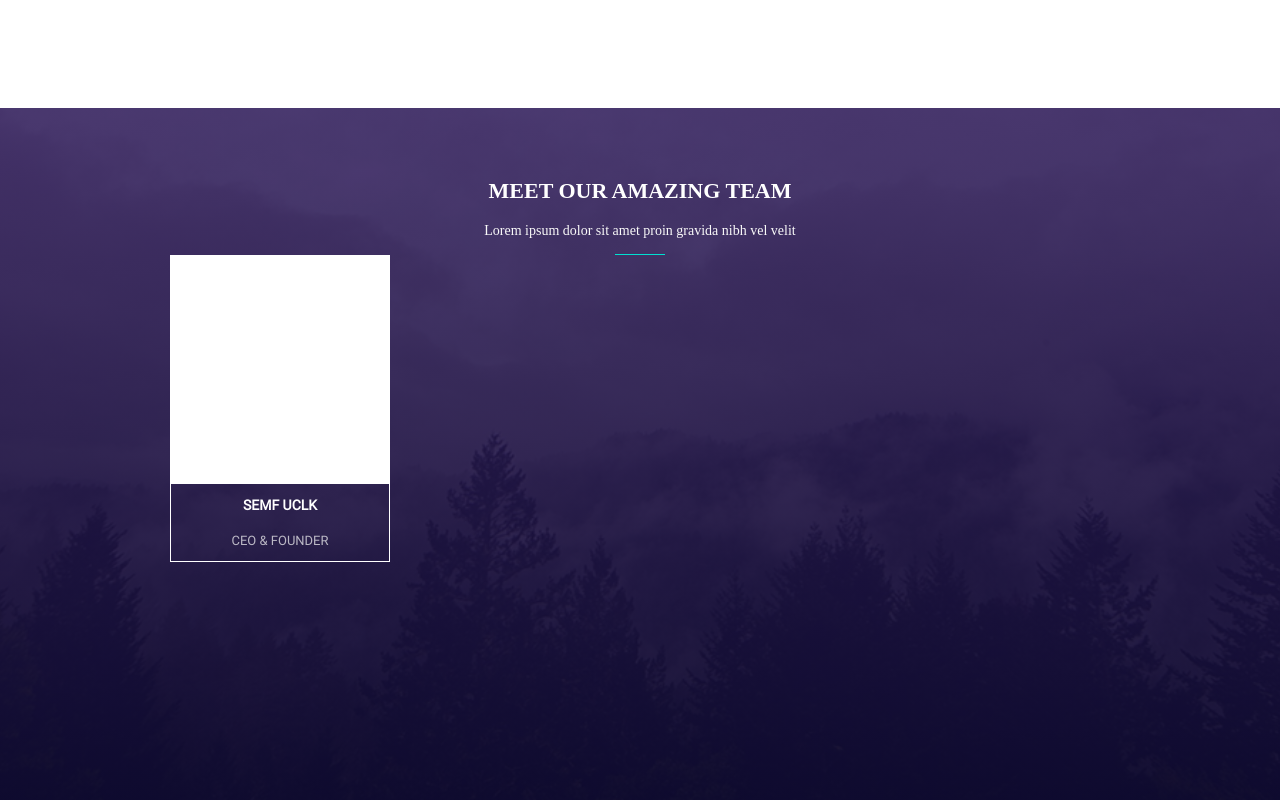
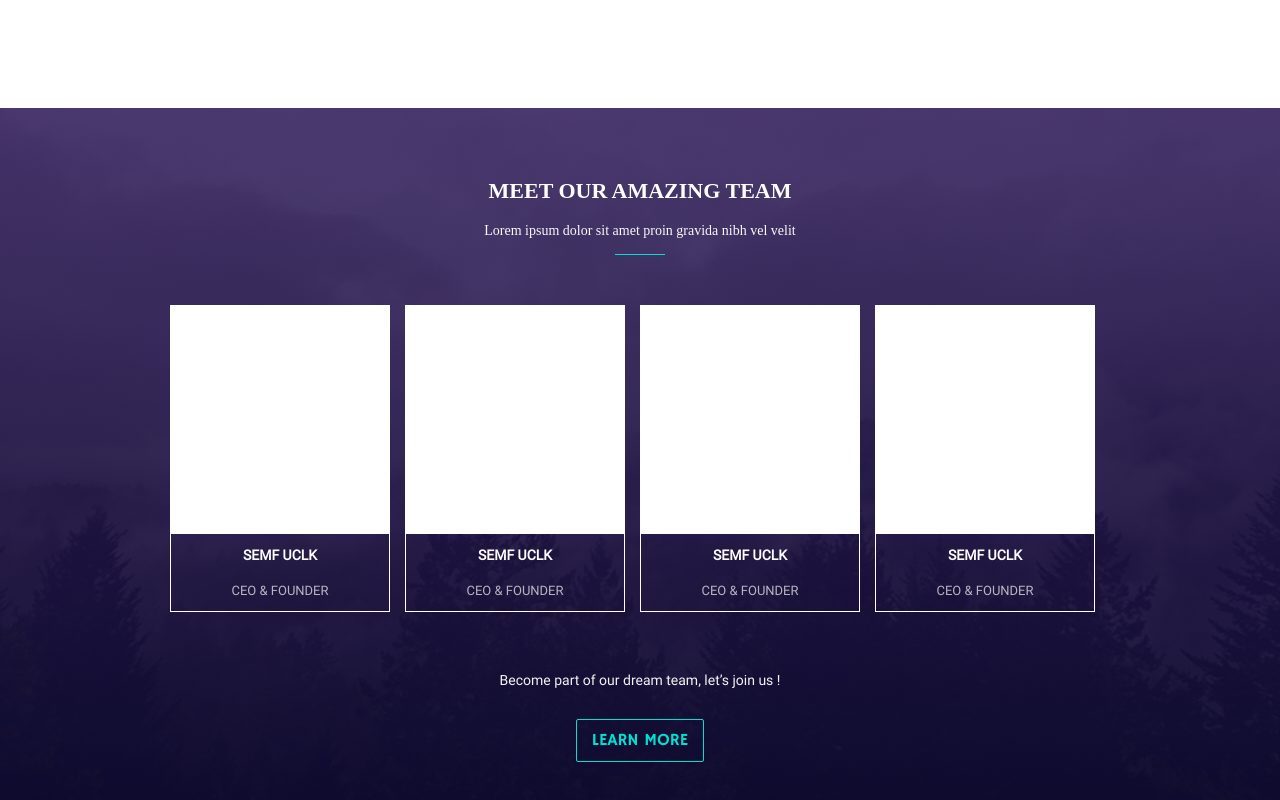
Before and after one commit to Sitraka003/Integration_PSD_to_HTML, a plain HTML site: page index.html in a window 1280 px wide. Shown: the part 2357-3157 px from the top of the page. Drawn offline with Linux system fonts and the light colour scheme; a web font is replaced by a local one.

Commit message:
Rectification section Team

```diff
--- a/css/style.css
+++ b/css/style.css
@@ -324,6 +324,12 @@ a {
     margin-top: 17px 0 20px 0;
     font-weight: 100;
 }
+
+.team .items {
+    display: grid;
+    grid-template-columns: 1fr 1fr 1fr 1fr;
+    margin-top: 50px;
+}
 .team .item {
     width: 220px;
 }
@@ -348,3 +354,15 @@ a {
     line-height: 1.2;
     text-align: center;
 }
+
+.team .bottom {
+    font-size: 14px;
+    font-family: "Roboto";
+    color: rgb(243, 243, 243);
+    line-height: 1.2;
+    text-align: center;
+    margin-top: 50px;
+}
+.team .bottom p {
+    margin-bottom: 30px;
+}
--- a/index.html
+++ b/index.html
@@ -143,9 +143,35 @@
                             <p>CEO & FOUNDER</p>
                         </div>
                     </div>
+
+                    <div class="item">
+                        <img src="img/png/Avatar.png" alt="">
+                        <div class="description">
+                            <h4>SEMF UCLK</h4>
+                            <p>CEO & FOUNDER</p>
+                        </div>
+                    </div>
+
+                    <div class="item">
+                        <img src="img/png/Avatar.png" alt="">
+                        <div class="description">
+                            <h4>SEMF UCLK</h4>
+                            <p>CEO & FOUNDER</p>
+                        </div>
+                    </div>
+
+                    <div class="item">
+                        <img src="img/png/Avatar.png" alt="">
+                        <div class="description">
+                            <h4>SEMF UCLK</h4>
+                            <p>CEO & FOUNDER</p>
+                        </div>
+                    </div>
                 </div>
                 <div class="bottom">
-            </div>
+                    <p>Become part of our dream team, let’s join us ! </p>
+                    <button>Learn More</button>
+                </div>
 
             </div>
         </div>
```
